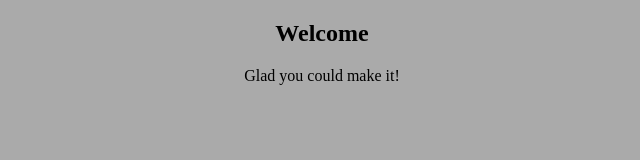
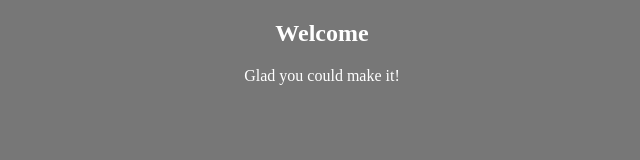
Before and after one commit to LukeWilliamson23/LukeWilliamson23.github.io, a plain HTML site: page index.html in a window 1280 px wide. Shown: the whole page, without its empty margins (318-958 px from the left). Drawn offline with Linux system fonts and the light colour scheme.

Commit message:
darker background colour and white text

```diff
--- a/css/style.css
+++ b/css/style.css
@@ -1,6 +1,7 @@
 *{
   font-family: 'Slabo 27px', serif;
-  background-color: #Aaa;
+  color:white;
+  background-color: #777;
 }
 /* Center the loader */
 #loader {
```
